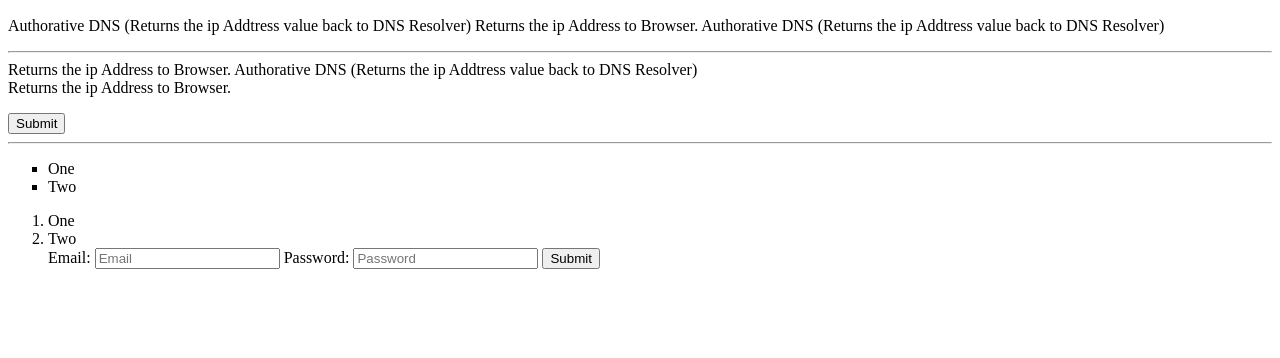
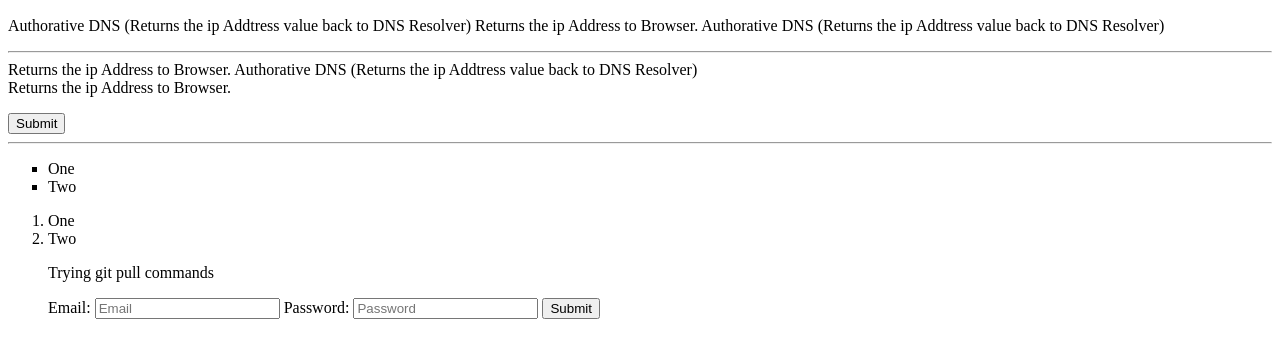
Before and after one commit to ShakilAghar55/mernFullStack, a plain HTML site: page DAY01.html in a window 1280 px wide. Shown: the part 110-468 px from the top of the page. Drawn offline with Linux system fonts and the light colour scheme.

Commit message:
Added a paragraph about git pull commands

```diff
--- a/DAY01.html
+++ b/DAY01.html
@@ -25,7 +25,7 @@
             <li>One</li>
             <li>Two</li>
        </ul>
-
+       <p> Trying git pull commands</p>
 
         <form action="./a.html">
             <label for="email">Email:</label>
```
